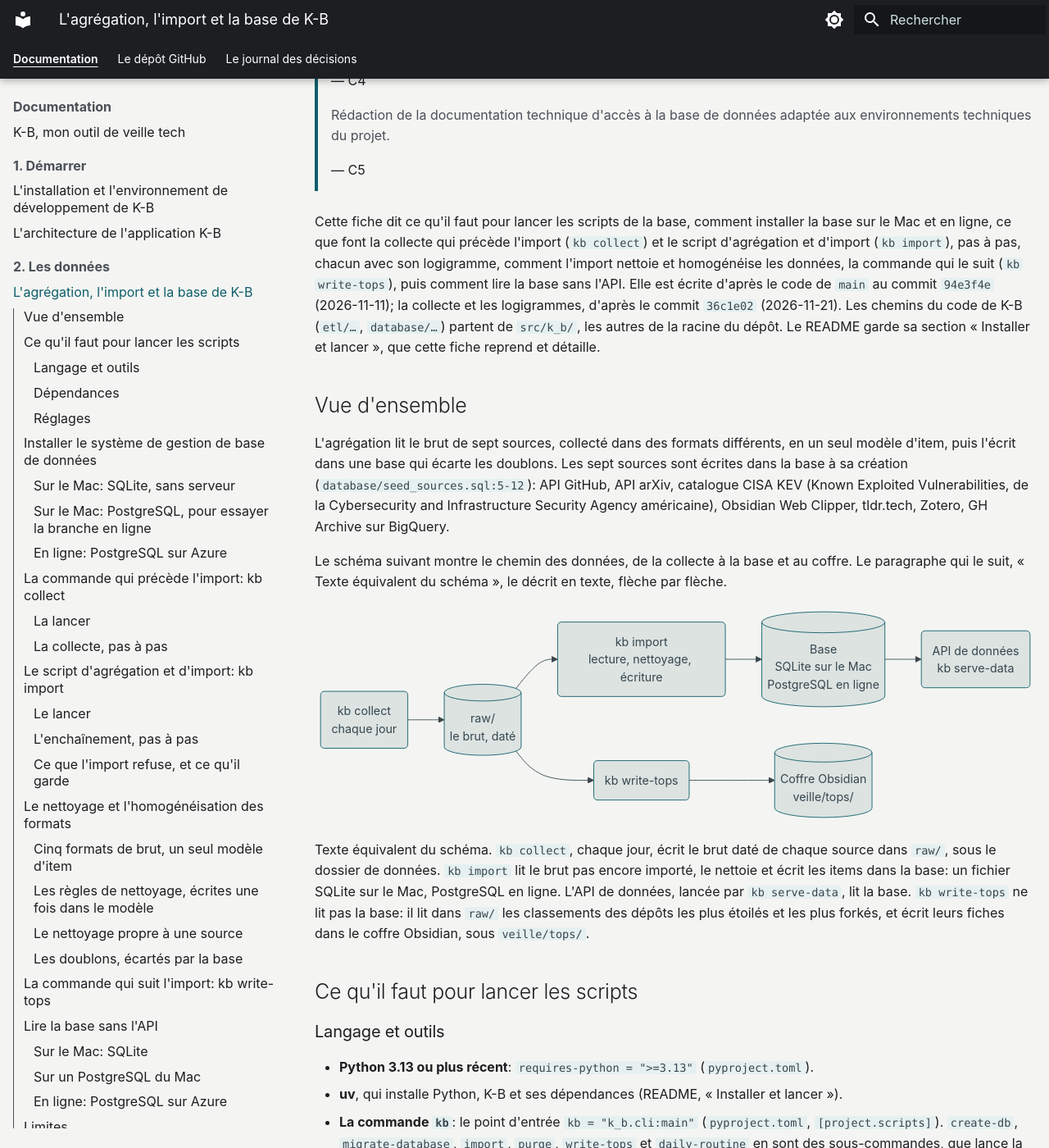
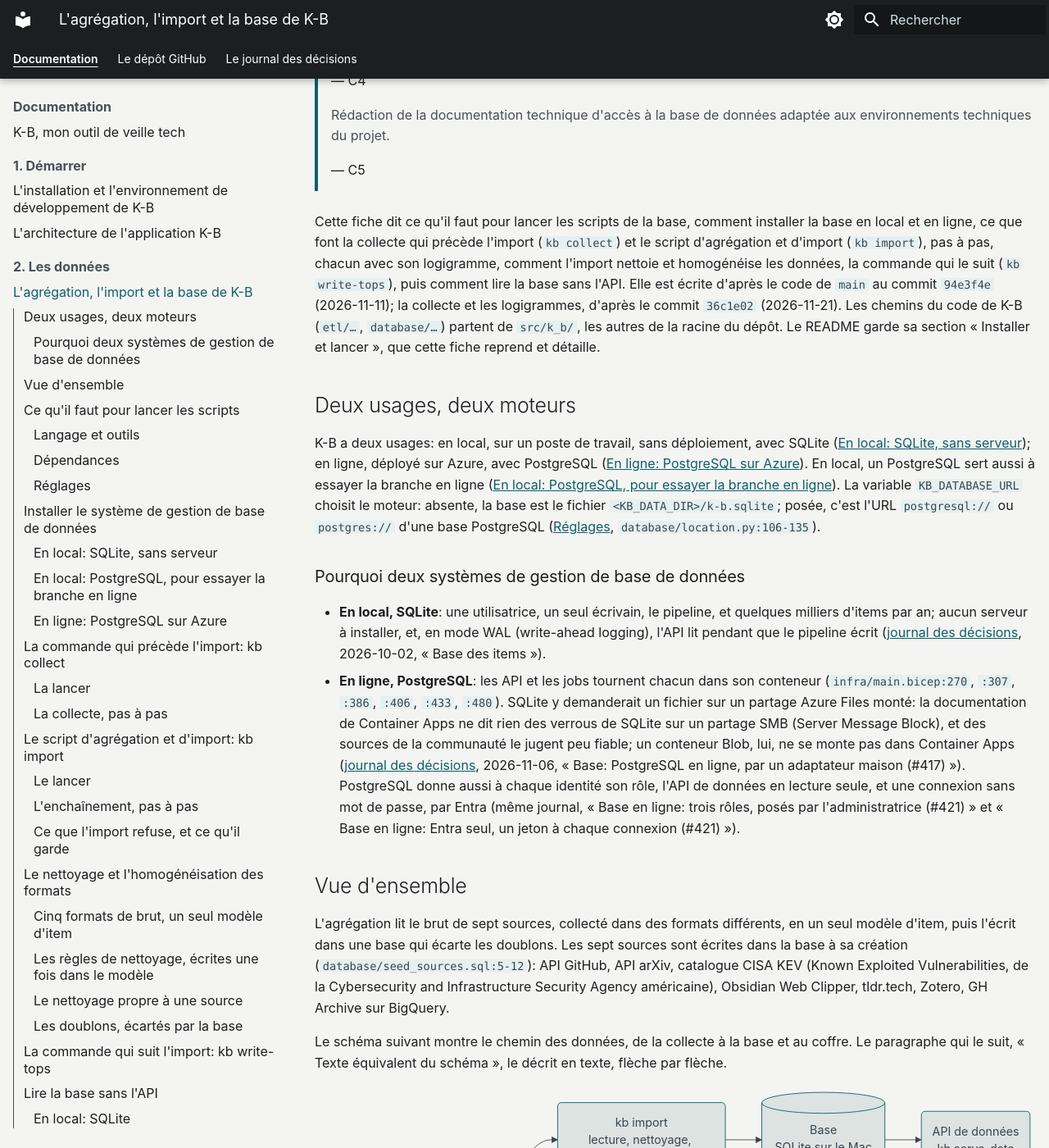
Before and after one commit to SabineLaurent/K-B, an MkDocs documentation site: the page built from documentation/import_et_base_pour_docu.md, in a window 1280 px wide and 1400 px high, scrolled down 407 px. Shown: the whole window at 82% size. Built offline with MkDocs 1.6.1 and Material for MkDocs 9.7.7, drawn with Linux system fonts in a browser that asks for light colours; plug-ins that fetch from the network failed and are left out; some of the changed text lies outside the part shown.

Commit message:
docs: give the data page its two uses and the reason of each engine, publish the site at each merge once PAGES_PUBLISH is set, reword the two lines that named a working tool, and count the six checks the ruleset requires (issue 684)

```diff
--- a/documentation/import_et_base_pour_docu.md
+++ b/documentation/import_et_base_pour_docu.md
@@ -19,13 +19,36 @@
 
     — C5
 
-Cette fiche dit ce qu'il faut pour lancer les scripts de la base, comment installer la base sur le Mac et en ligne,
+Cette fiche dit ce qu'il faut pour lancer les scripts de la base, comment installer la base en local et en ligne,
 ce que font la collecte qui précède l'import (`kb collect`) et le script d'agrégation et d'import (`kb import`), pas à
 pas, chacun avec son logigramme, comment l'import nettoie et homogénéise les données, la commande qui le suit
 (`kb write-tops`), puis comment lire la base sans l'API. Elle est écrite d'après le code de `main` au commit `94e3f4e`
 (2026-11-11); la collecte et les logigrammes, d'après le commit `36c1e02` (2026-11-21). Les chemins du code de K-B (`etl/…`, `database/…`) partent de
 `src/k_b/`, les autres de la racine du dépôt. Le README garde sa section « Installer et lancer », que cette fiche
 reprend et détaille.
+
+## Deux usages, deux moteurs
+
+K-B a deux usages: en local, sur un poste de travail, sans déploiement, avec SQLite
+([En local: SQLite, sans serveur](#en-local-sqlite-sans-serveur)); en ligne, déployé sur Azure, avec PostgreSQL
+([En ligne: PostgreSQL sur Azure](#en-ligne-postgresql-sur-azure)). En local, un PostgreSQL sert aussi à essayer la
+branche en ligne ([En local: PostgreSQL, pour essayer la branche en ligne](#en-local-postgresql-pour-essayer-la-branche-en-ligne)).
+La variable `KB_DATABASE_URL` choisit le moteur: absente, la base est le fichier `<KB_DATA_DIR>/k-b.sqlite`; posée,
+c'est l'URL `postgresql://` ou `postgres://` d'une base PostgreSQL ([Réglages](#reglages), `database/location.py:106-135`).
+
+### Pourquoi deux systèmes de gestion de base de données
+
+- **En local, SQLite**: une utilisatrice, un seul écrivain, le pipeline, et quelques milliers d'items par an; aucun
+    serveur à installer, et, en mode WAL (<span lang="en">write-ahead logging</span>), l'API lit pendant que le
+    pipeline écrit ([journal des décisions](https://github.com/SabineLaurent/K-B/blob/main/docs/ADR/journal-decisions-projet.md), 2026-10-02, « Base des items »).
+- **En ligne, PostgreSQL**: les API et les jobs tournent chacun dans son conteneur (`infra/main.bicep:270`, `:307`,
+    `:386`, `:406`, `:433`, `:480`). SQLite y demanderait un fichier sur un partage Azure Files monté: la documentation
+    de Container Apps ne dit rien des verrous de SQLite sur un partage SMB (<span lang="en">Server Message
+    Block</span>), et des sources de la communauté le jugent peu fiable; un conteneur Blob, lui, ne se monte pas
+    dans Container Apps ([journal des décisions](https://github.com/SabineLaurent/K-B/blob/main/docs/ADR/journal-decisions-projet.md), 2026-11-06, « Base: PostgreSQL en ligne, par un adaptateur
+    maison (#417) »). PostgreSQL donne aussi à chaque identité son rôle, l'API de données en lecture seule, et une
+    connexion sans mot de passe, par Entra (même journal, « Base en ligne: trois rôles, posés par l'administratrice
+    (#421) » et « Base en ligne: Entra seul, un jeton à chaque connexion (#421) »).
 
 ## Vue d'ensemble
 
@@ -119,7 +142,7 @@ commande sort en 2, sans rien lire, quand:
 
 ## Installer le système de gestion de base de données
 
-### Sur le Mac: SQLite, sans serveur
+### En local: SQLite, sans serveur
 
 Rien à installer: le module `sqlite3` de Python ouvre le fichier (`database/engine.py:36-40`). La base est
 `<KB_DATA_DIR>/k-b.sqlite` (`core/config.py:189`, `database/location.py:123`).
@@ -152,7 +175,7 @@ Le tableau suivant donne les codes de sortie de `kb create-db`.
 | 2 | rien n'est fait: réglage refusé (une URL que libpq ne lit pas comprise), la base existe déjà, ou la base PostgreSQL n'est pas en UTF8 et en collation C | `commands/create_db_command.py:29-42` |
 | 130 | Ctrl-C: aucun fichier de base ne reste, sauf si un second Ctrl-C coupe sa suppression (README, « Créer la base ») | `commands/exit_codes.py:63-72` |
 
-### Sur le Mac: PostgreSQL, pour essayer la branche en ligne
+### En local: PostgreSQL, pour essayer la branche en ligne
 
 Facultatif. Le dépôt nomme un PostgreSQL de Homebrew pour les tests sur PostgreSQL (README, « Lancer les tests sur
 PostgreSQL »), sans décrire son installation: c'est une limite de cette fiche. K-B ne crée pas la base PostgreSQL,
@@ -577,7 +600,7 @@ démarre pas sans les réglages du stockage d'échange ni `KB_VAULT_DIR` (`comma
 
 ## Lire la base sans l'API
 
-### Sur le Mac: SQLite
+### En local: SQLite
 
 La base s'ouvre en lecture seule par le module `sqlite3` de Python, comme l'API de données l'ouvre (`mode=ro`,
 `database/engine.py:106-119`):
@@ -609,7 +632,7 @@ Les tables sont celles de `database/schema.sql`: `source` (ligne 16), `raw_data`
 `vulnerability`, `tracked_repository`, `release`, `advisory`, `newsletter_article`, `zotero_entry`, `clip`, `tag`,
 `item_has_tag`, lignes 56 à 336). Le modèle est décrit dans `docs/stockage.md`.
 
-### Sur un PostgreSQL du Mac
+### Sur un PostgreSQL local
 
 La base se lit par `psql`, avec l'URL que lit `kb` (`KB_DATABASE_URL`). Commande non essayée pour cette fiche:
 
```
Also changed, not shown: documentation/accessibilite_pour_docu.md (+17 -10 lines), documentation/integration_continue_pour_docu.md (+28 -25 lines), documentation/livraison_continue_pour_docu.md (+8 -9 lines), documentation/monitoring_pour_docu.md (+1 -1 lines), 1 other file.
